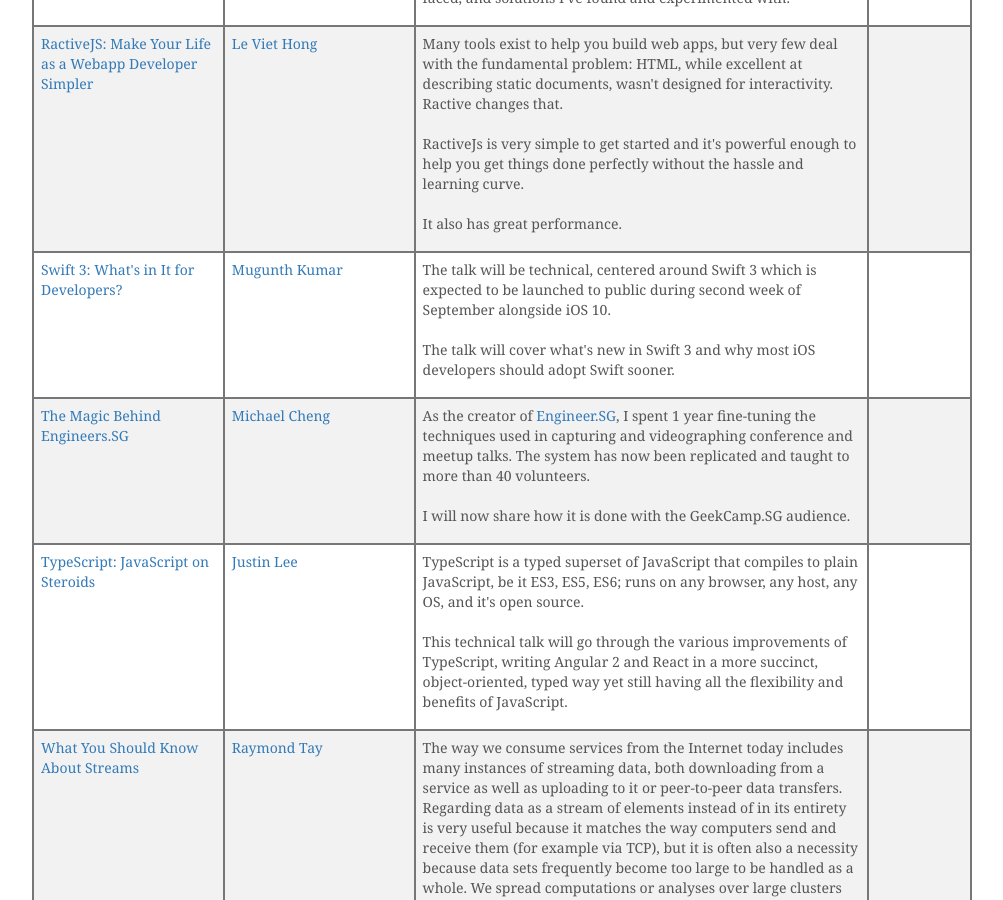
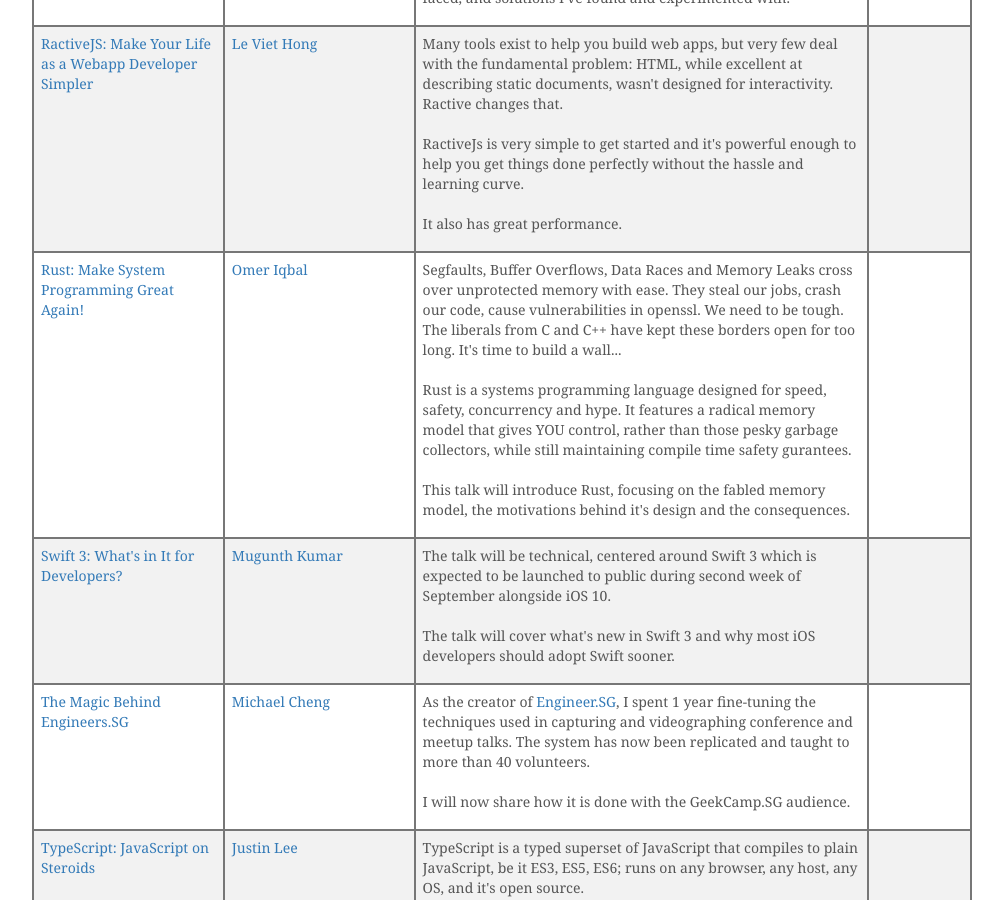
Before and after one commit to geekcampsg/website-2016, a Jekyll site: the page built from talks.html, in a window 1280 px wide and 900 px high, scrolled down 2006 px. Shown: the whole window, without its empty margins (143-1146 px from the left). Built offline with Jekyll 4.4.1, drawn with Linux system fonts in a browser that asks for light colours; comment, search, counter and statistics services are not loaded.

Commit message:
Added Omer's talk

```diff
--- a/_data/talks.yml
+++ b/_data/talks.yml
@@ -248,3 +248,23 @@
 
 
       In this talk, I will share about my experiences on developing mixed reality apps for HoloLens, including the best use cases and best practices on this new frontier.
+
+- slug: rust-make-system-programming-great-again
+  speaker:
+    name: Omer Iqbal
+  talk:
+    title: "Rust: Make System Programming Great Again!"
+    link: https://github.com/olenhad
+    description: >
+      Segfaults, Buffer Overflows, Data Races and Memory Leaks cross over unprotected memory with ease.
+      They steal our jobs, crash our code, cause vulnerabilities in openssl. We need to be tough.
+      The liberals from C and C++ have kept these borders open for too long. It's time to build a wall...
+
+
+      Rust is a systems programming language designed for speed, safety, concurrency and hype. It features
+      a radical memory model that gives YOU control, rather than those pesky garbage collectors,
+      while still maintaining compile time safety gurantees.
+
+
+      This talk will introduce Rust, focusing on the fabled memory model, the motivations behind it's design and
+      the consequences.
```
